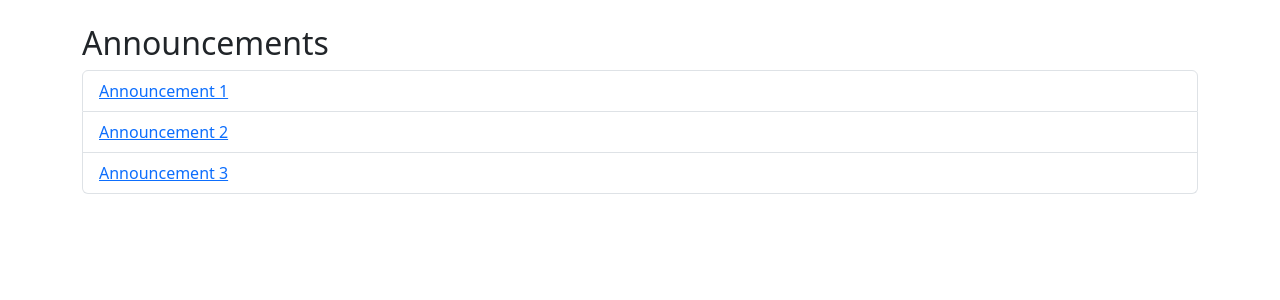
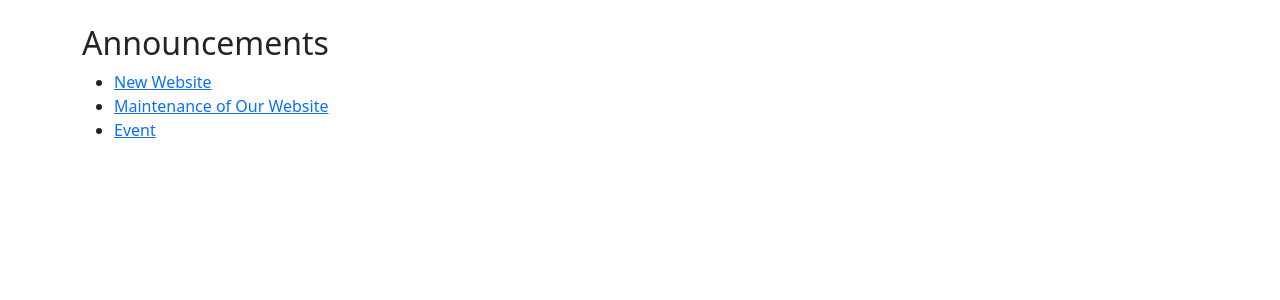
Before and after one commit to johnmarkplacido/IT373-Week2, a Django app: page /announcement_list/ in a window 1280 px wide. Shown: the part 56-356 px from the top of the page. Run offline with Django 5.2, Linux system fonts and the light colour scheme.

Commit message:
Modified announcements

```diff
--- a/pages/templates/404.html
+++ b/pages/templates/404.html
@@ -1,7 +1,7 @@
 <!DOCTYPE html>
 <html>
 <body>
-    <h1>Page Not Found</h1>
+    <h1>Page Not Found(404)</h1>
     <p>Sorry, We couldn't find that page.</p>
     <a href="{% url 'home' %}">Go Home</a>
 </body>
--- a/pages/templates/500.html
+++ b/pages/templates/500.html
@@ -1,7 +1,7 @@
 <!DOCTYPE html>
 <html>
 <body>
-    <h1>Page Not Found</h1>
+    <h1>Page Not Found(500)</h1>
     <p>Sorry, We couldn't find that page.</p>
     <a href="{% url 'home' %}">Go Home</a>
 </body>
--- a/pages/templates/announcement_list.html
+++ b/pages/templates/announcement_list.html
@@ -3,15 +3,9 @@
 
 {% block content %}
 <h2>Announcements</h2>
-<ul class="list-group">
-  <li class="list-group-item">
-    <a href="/announcements/1/">Announcement 1</a>
-  </li>
-  <li class="list-group-item">
-    <a href="/announcements/2/">Announcement 2</a>
-  </li>
-  <li class="list-group-item">
-    <a href="/announcements/3/">Announcement 3</a>
-  </li>
+<ul>
+  {% for a in announcements %}
+    <li><a href="/announcement_detail/{{ a.id }}/">{{ a.title }}</a></li>
+  {% endfor %}
 </ul>
 {% endblock %}
--- a/pages/urls.py
+++ b/pages/urls.py
@@ -4,5 +4,5 @@ from pages import views
 urlpatterns = [
     path('', views.home, name='home'),
     path('announcement_list/', views.announcement_list, name='announcement_list'),
-    path('announcement/<int:id>/', views.announcement, name='announcement'),
+    path('announcement_detail/<int:id>/', views.announcement_detail, name='announcement_detail'),
 ]
--- a/pages/views.py
+++ b/pages/views.py
@@ -1,46 +1,6 @@
 from django.shortcuts import render
 
 # Create your views here.
-# Create your views here.
-TBA = [
-    {
-        "id": 1,
-        "title": "First Announcement, Creation",
-        "content": (
-            "We are excited to announce the launch of our new Announcement Website! "
-            "This platform is designed to keep students, faculty, and the community informed "
-            "about the latest news and updates. Over the next few weeks, we'll be rolling out "
-            "new features, including improved navigation, a mobile-friendly interface, and a "
-            "dedicated announcements section for upcoming events. "
-            "Stay tuned for further updates, and thank you for supporting this project."
-        )
-    },
-    {
-        "id": 2,
-        "title": "Second Announcement, Maintenance",
-        "content": (
-            "Our website maintenance schedule has been confirmed. "
-            "Please be advised that the site will undergo scheduled maintenance this Saturday "
-            "from 10:00 PM until 2:00 AM. During this time, certain features such as the announcement list "
-            "and detail pages may be temporarily unavailable. We apologize for any inconvenience this may cause "
-            "and appreciate your understanding as we continue to improve stability and performance. "
-            "After maintenance, you can expect faster load times and better accessibility."
-        )
-    },
-    {
-        "id": 3,
-        "title": "Third Announcement, Miscellaneous",
-        "content": (
-            "We are pleased to share that a new set of community-driven events has been added to our calendar. "
-            "These events include workshops, student-led discussions, and online webinars designed to provide "
-            "valuable skills and insights. Registration is free, but spaces are limited, so we encourage everyone "
-            "to register early. Details about each event, including speakers, schedules, and requirements, "
-            "can be found in the Announcements section. We look forward to your active participation!"
-        )
-    },
-]
-
-
 def home(request):
 	context = {
 		'title': 'Home',
@@ -52,15 +12,21 @@ def home(request):
 	}
 	return render(request, 'home.html', context)
 
-def announcement_list(request):
-	return render(request, 'announcement_list.html', {"announcements": TBA})
-
-def announcement(request, id):
-    announcement = next((a for a in TBA if a["id"] == id), None)
-    return render(request, 'announcement.html', {"announcement": announcement})
-
 def page_not_found_view(request, exception):
     return render(request, '404.html', status=404)
 
 def server_error_view(request):
     return render(request, '500.html', status=500)
+
+announcements = [
+    {'id': 1, 'title': 'New Website','content': 'We are excited to announce the launch of our new Announcement Website!'},
+    {'id': 2, 'title': 'Maintenance of Our Website', 'content': 'Our website maintenance schedule has been confirmed. Please be advised that the site will undergo scheduled maintenance this Saturday'},
+    {'id': 3, 'title': 'Event', 'content': 'These events include workshops, student-led discussions, and online webinars designed to provide'},
+]
+
+def announcement_list(request):
+	return render(request, 'announcement_list.html', {'announcements': announcements})
+
+def announcement_detail(request, id):
+    announcement = next((a for a in announcements if a["id"] == id), None)
+    return render(request, 'announcement_detail.html', {'announcement': announcement})
```
Also changed, not shown: pages/templates/announcement_detail.html (added, +30 -0 lines), pages/templates/home.html (+5 -5 lines).
